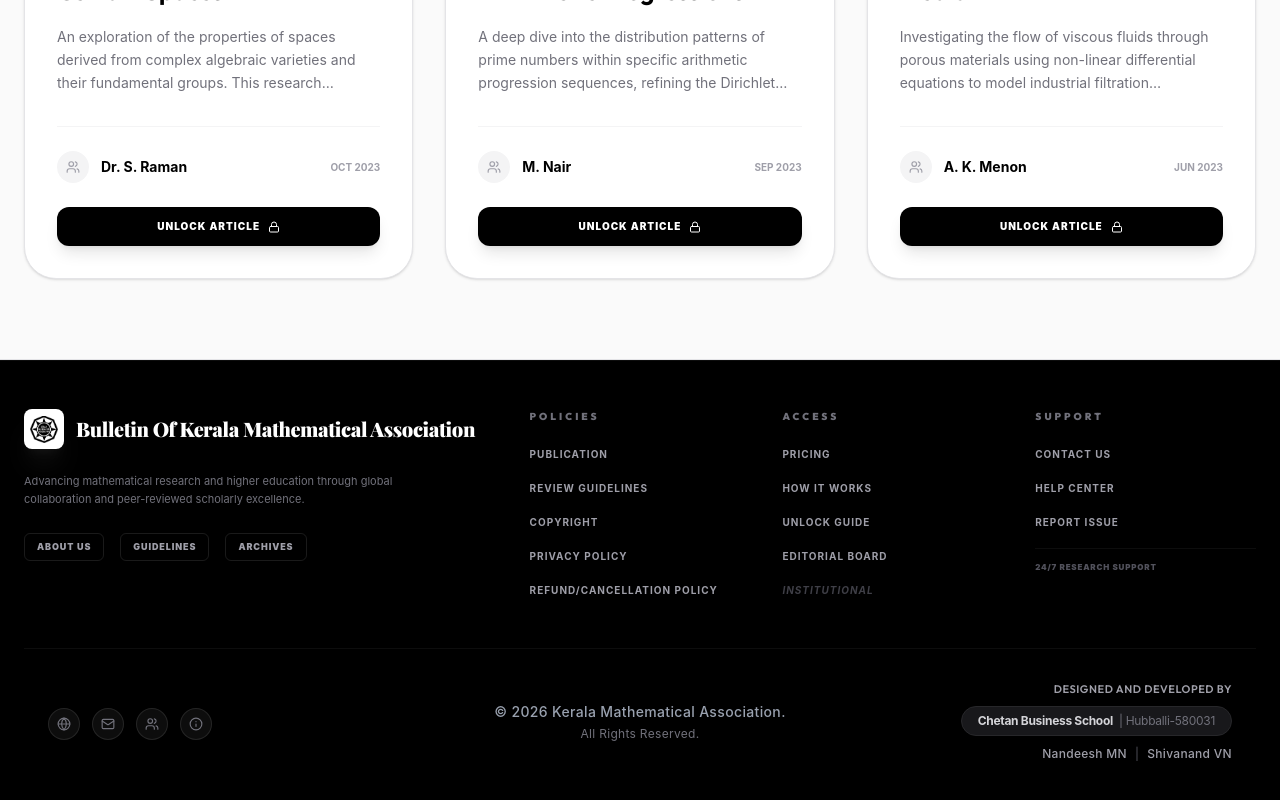
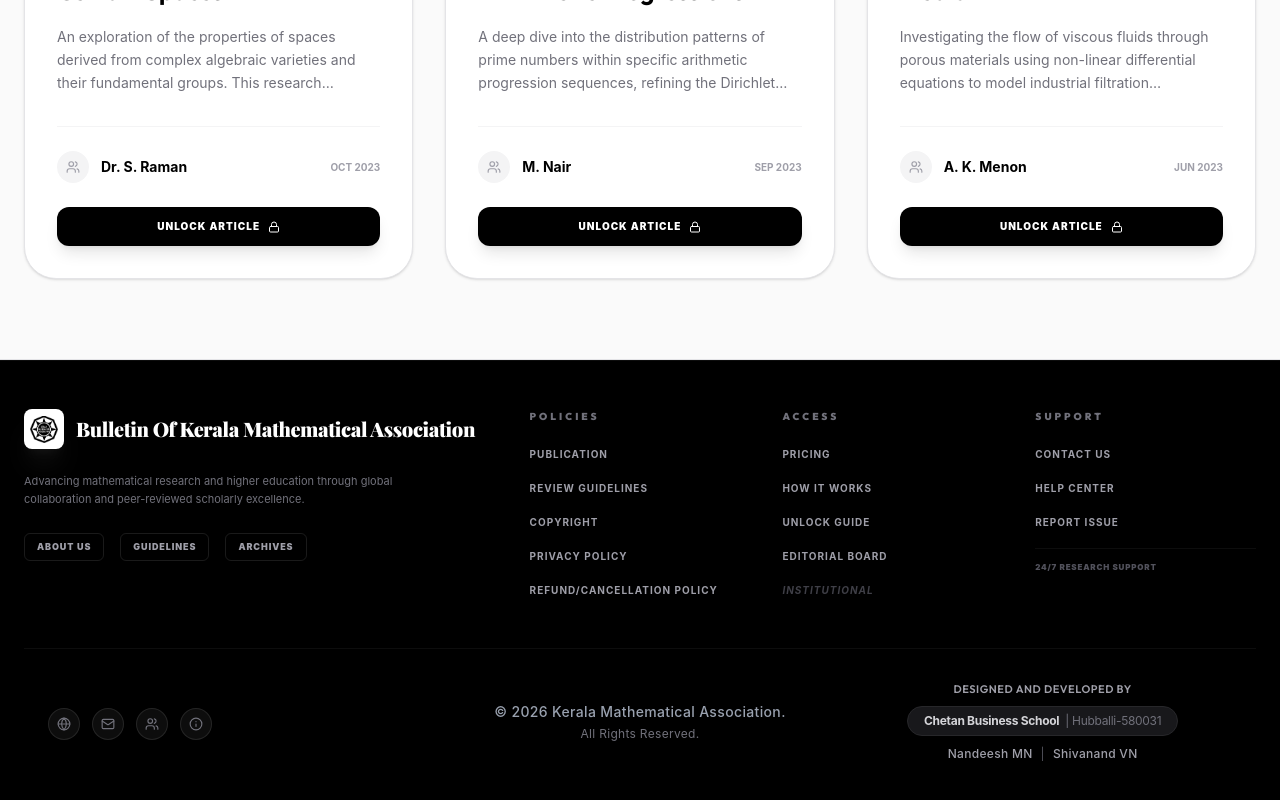
Before and after one commit to bkma-in/kma, a Vue app in the folder frontend/: page / in a window 1280 px wide. Shown: the part 1096-1896 px from the top of the page. Built offline with nearby package versions, Linux system fonts and the light colour scheme; no server answers; a web font is replaced by a local one.

Commit message:
feat(ui): center-align footer credits and make Review Submission button black

```diff
--- a/frontend/src/components/GlobalFooter.tsx
+++ b/frontend/src/components/GlobalFooter.tsx
@@ -56,7 +56,7 @@ const GlobalFooter = ({ showSocials = false, showTaglines = true }: GlobalFooter
           </div>
 
           {/* Developed By (Right) */}
-          <div className="flex flex-col items-center md:items-end gap-2 text-center md:text-right">
+          <div className="flex flex-col items-center gap-2 text-center">
             <h4 className="text-[11px] font-semibold tracking-wider uppercase text-zinc-400">
               Designed And Developed By
             </h4>
--- a/frontend/src/pages/admin/AdminArticles.tsx
+++ b/frontend/src/pages/admin/AdminArticles.tsx
@@ -393,7 +393,7 @@ const AdminArticles = () => {
                             setRejectionError(null);
                             setSelectedReviewersForAssigning([]);
                           }}
-                          className="px-4 py-2 bg-blue-600 text-white rounded-lg text-[10px] font-black tracking-widest hover:bg-blue-700 transition-all uppercase"
+                          className="px-4 py-2 bg-black text-white rounded-lg text-[10px] font-black tracking-widest hover:bg-zinc-800 transition-all uppercase"
                         >
                           Review Submission
                         </button>
```
